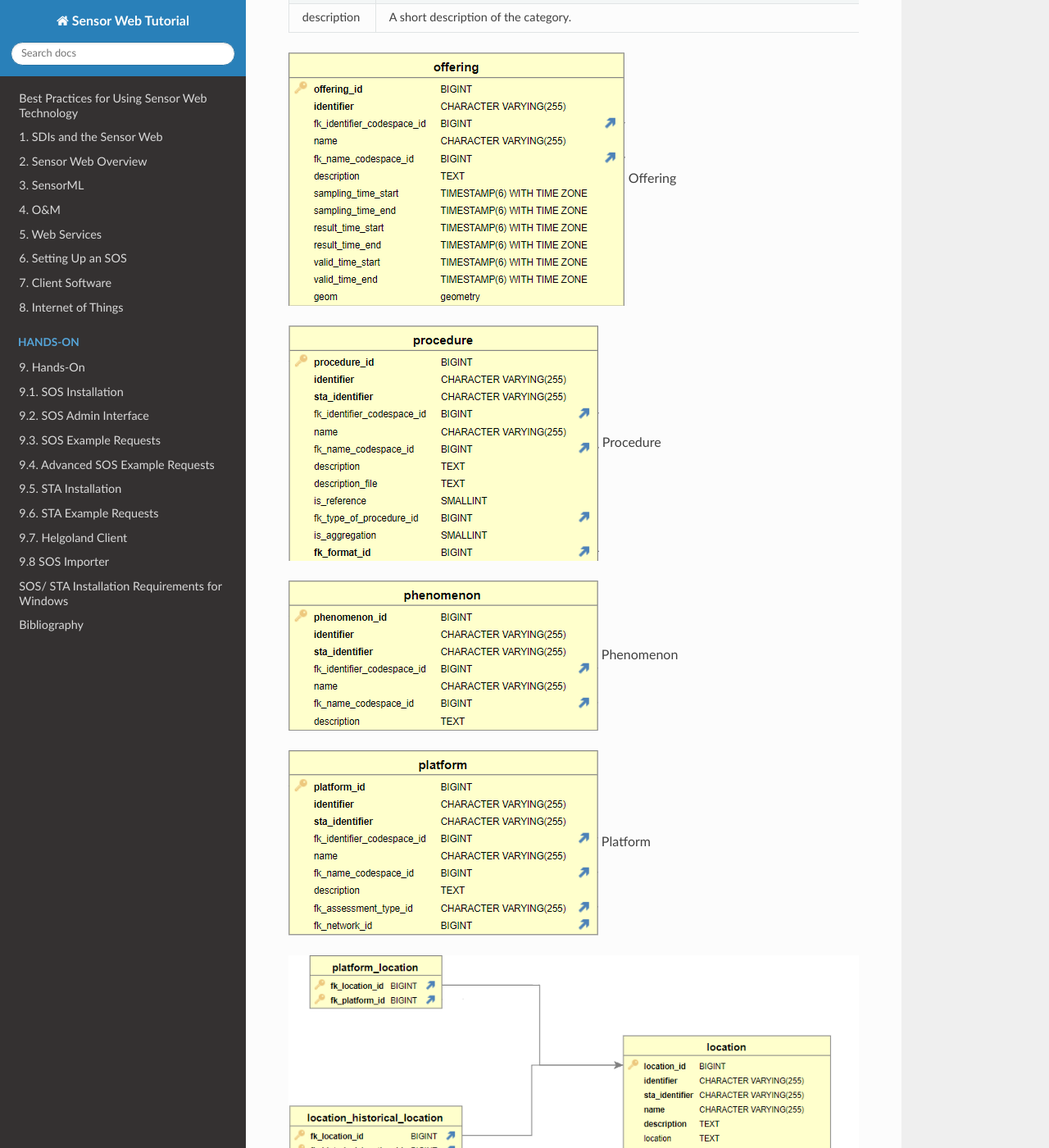
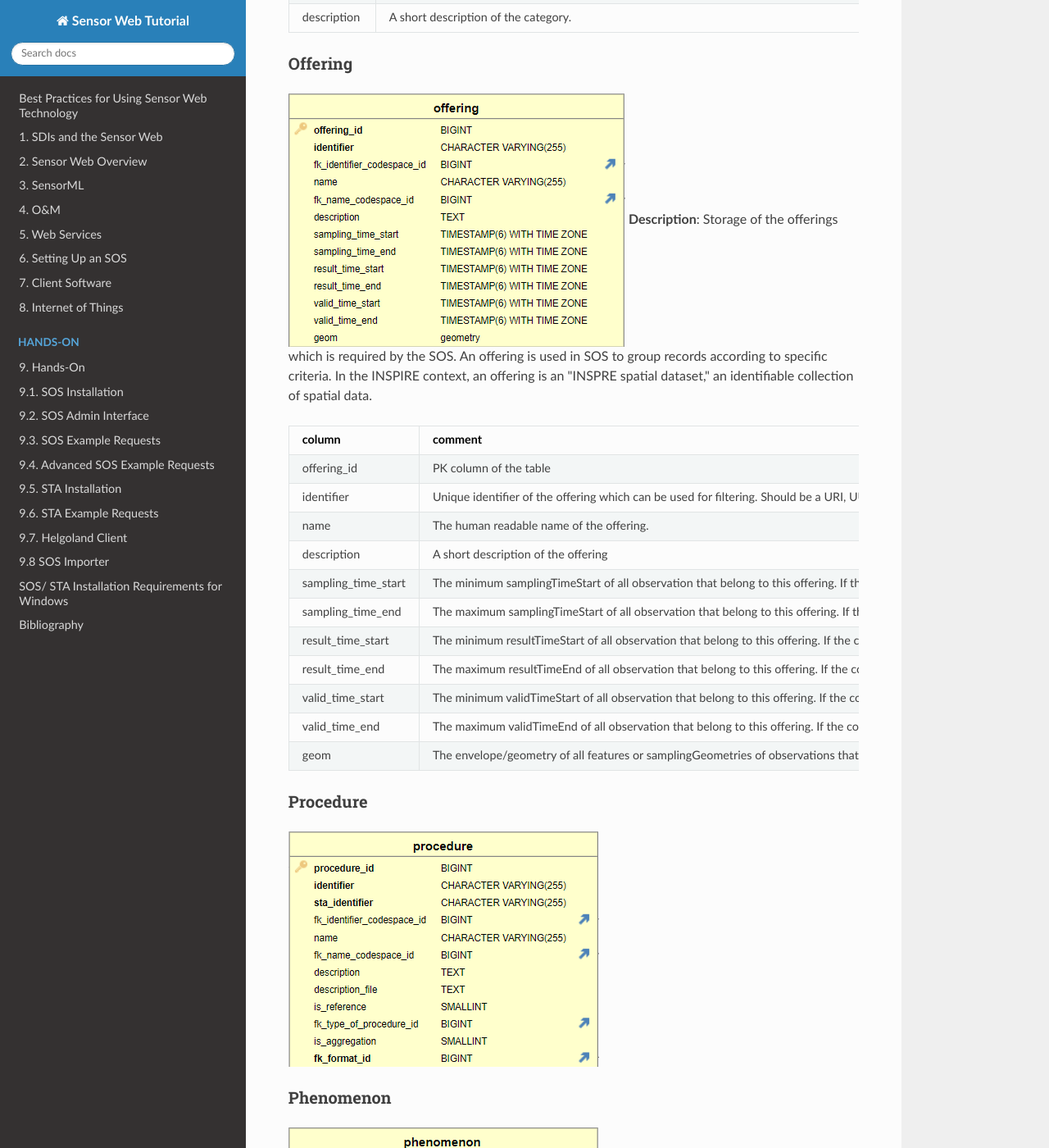
Before and after one commit to 52North/sensor-web-tutorial, an MkDocs documentation site: the page built from docs/06a_execise_db_modelling.md, in a window 1280 px wide and 1400 px high, scrolled down 7348 px. Shown: the whole window at 82% size. Built offline with MkDocs 1.6.1, drawn with Linux system fonts in a browser that asks for light colours; nearby versions of some CDN libraries.

Commit message:
Update 06a_execise_db_modelling.md

```diff
--- a/docs/06a_execise_db_modelling.md
+++ b/docs/06a_execise_db_modelling.md
@@ -142,18 +142,33 @@ After this general introduction, we will now have a closer look at the different
 | name | The human readable name of the category. | false | - | varchar(255) |
 | description | A short description of the category. | false | - | text |
 
+### Offering
+![DB_Model_Offering.png](images/DB_Model_Offering.png "Overview of the Offering table")
+**Description**: Storage of the offerings which is required by the SOS. An offering is used in SOS to group records according to specific criteria. In the INSPIRE context, an offering is an "INSPRE spatial dataset," an identifiable collection of spatial data.
 
-![DB_Model_Offering.png](images/DB_Model_Offering.png "Overview of the Offering table")
-Offering
+| column | comment | NOT-NULL | default | SQL type |
+| --- | --- | --- | --- | --- |
+| offering_id | PK column of the table | true | - | int8 |
+| identifier | Unique identifier of the offering which can be used for filtering. Should be a URI, UUID. E.g. http://www.example.org/123, 123-321. | true | - | varchar(255) |
+| name | The human readable name of the offering. | false | - | varchar(255) |
+| description | A short description of the offering | false | - | text |
+| sampling_time_start | The minimum samplingTimeStart of all observation that belong to this offering. If the column is empty, the information is calculated during the cache update and stored locally. Used for the capabilities of the SOS. | false | - | timestamp with time zone |
+| sampling_time_end | The maximum samplingTimeStart of all observation that belong to this offering. If the column is empty, the information is calculated during the cache update and stored locally. Used for the capabilities of the SOS. | false | - | timestamp with time zone |
+| result_time_start | The minimum resultTimeStart of all observation that belong to this offering. If the column is empty, the information is calculated during the cache update and stored locally. Used for the capabilities of the SOS. | false | - | timestamp with time zone |
+| result_time_end | The maximum resultTimeEnd of all observation that belong to this offering. If the column is empty, the information is calculated during the cache update and stored locally. Used for the capabilities of the SOS. | false | - | timestamp with time zone |
+| valid_time_start | The minimum validTimeStart of all observation that belong to this offering. If the column is empty, the information is calculated during the cache update and stored locally. Used for the capabilities of the SOS. | false | - | timestamp with time zone |
+| valid_time_end | The maximum validTimeEnd of all observation that belong to this offering. If the column is empty, the information is calculated during the cache update and stored locally. Used for the capabilities of the SOS. | false | - | timestamp with time zone |
+| geom | The envelope/geometry of all features or samplingGeometries of observations that belong to this offering. If the column is empty, the information is calculated during the cache update and stored locally. Used for the capabilities of the SOS. | false | - | GEOMETRY |
 
+### Procedure
 ![DB_Model_Procedure.png](images/DB_Model_Procedure.png "Overview of the Procedure table")
-Procedure
 
+### Phenomenon
 ![DB_Model_Phenomenon.png](images/DB_Model_Phenomenon.png "Overview of the Phenomenon table")
-Phenomenon
 
+### Platform
 ![DB_Model_Platform.png](images/DB_Model_Platform.png "Overview of the Platform table")
-Platform
 
+
+### SensorThings API-specific Tables
 ![DB_Model_STA_Tables.png](images/DB_Model_STA_Tables.png "Overview of the SensorThings API-specic tables")
-SensorThings API-specific Tables
```
